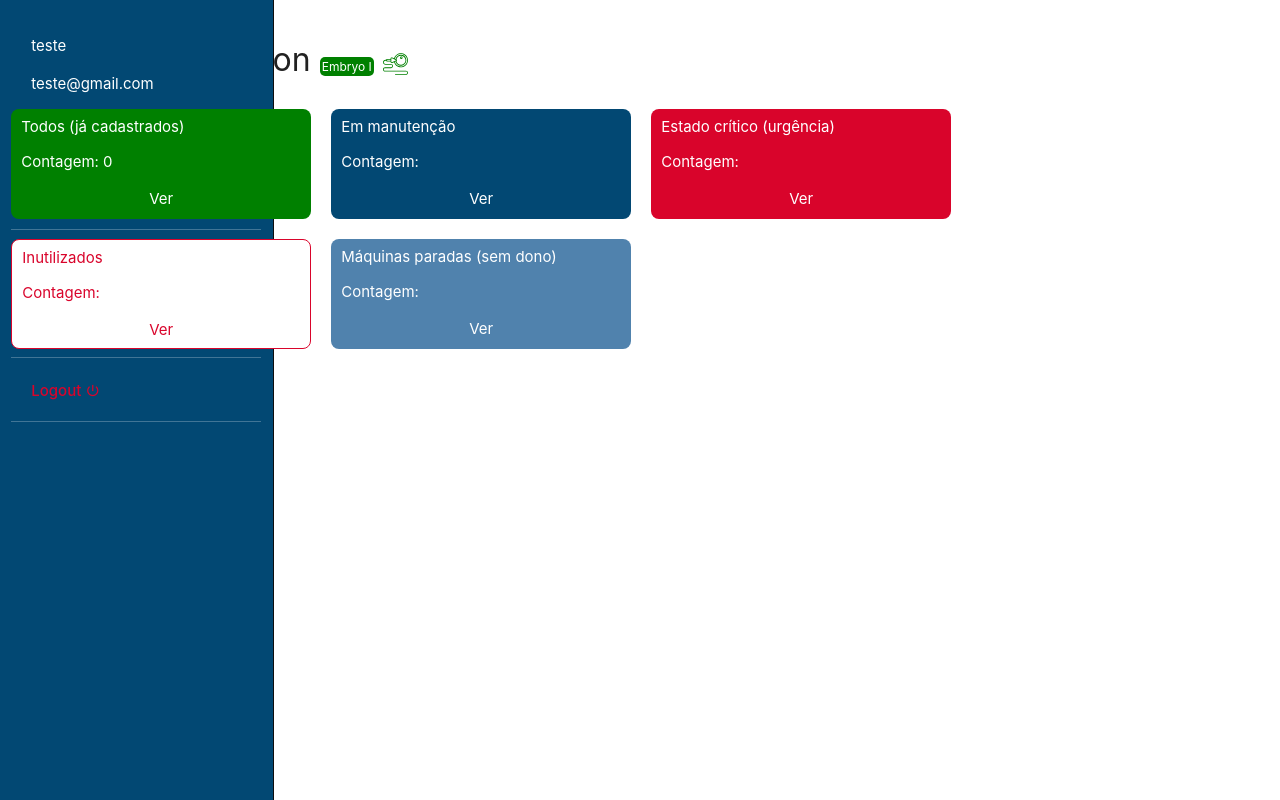
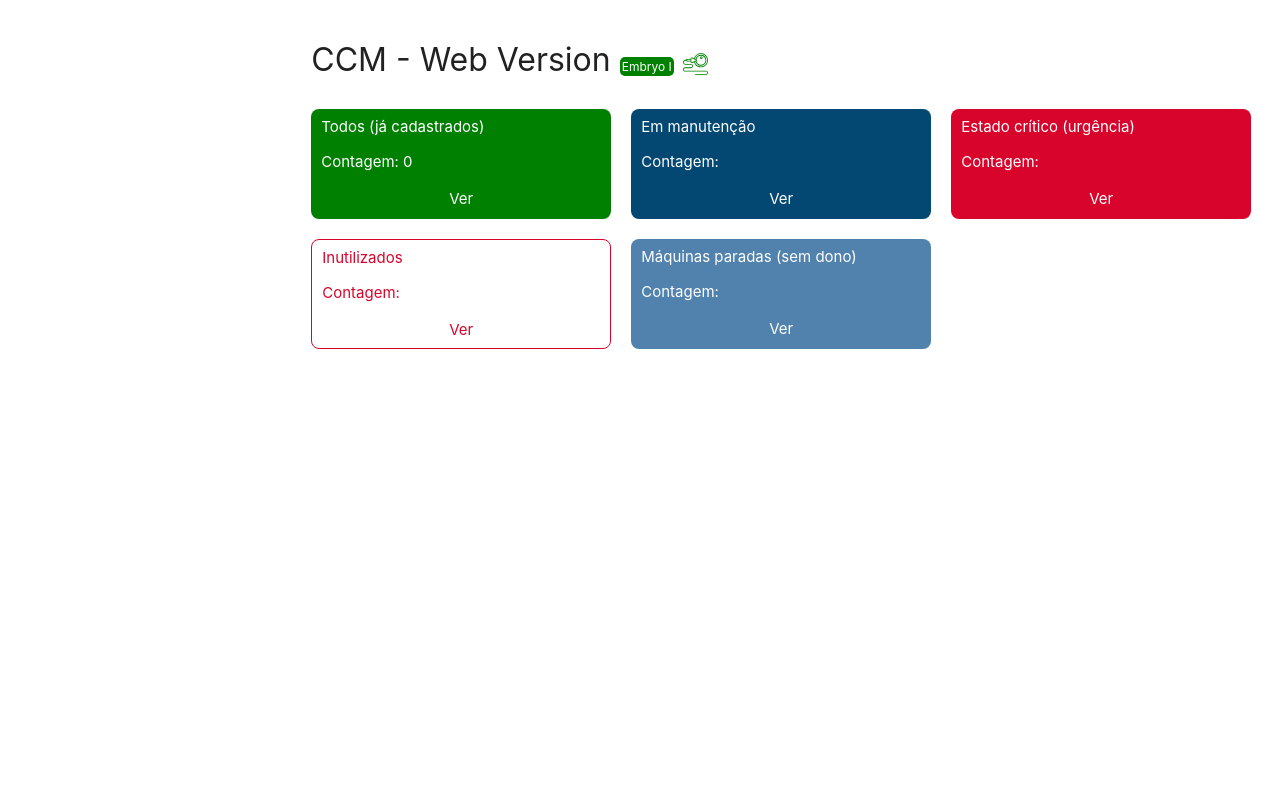
Before and after one commit to pedroMattos/ccm-web, a Vue app in the folder ccm-web/: page / in a window 1280 px wide. Built offline with nearby package versions, Linux system fonts and the light colour scheme; no server answers; the database is empty.

Commit message:
add verification uid

```diff
--- a/ccm-web/src/App.vue
+++ b/ccm-web/src/App.vue
@@ -1,6 +1,6 @@
 <template>
   <div class="row" id="app">
-    <sidebar/>
+    <sidebar v-if="uid != ''"/>
     <router-view></router-view>
   </div>
 </template>
@@ -12,6 +12,11 @@ export default {
   name: 'App',
   components: {
     sidebar,
+  },
+  data() {
+    return {
+      uid: '',
+    };
   },
 };
 </script>
@@ -30,6 +35,7 @@ export default {
   .main-page {
     padding-top: 20px;
     padding-left: 20px;
+    transform: translateX(300px);
   }
   .main-page h1 {
     font-size: 32px
```
